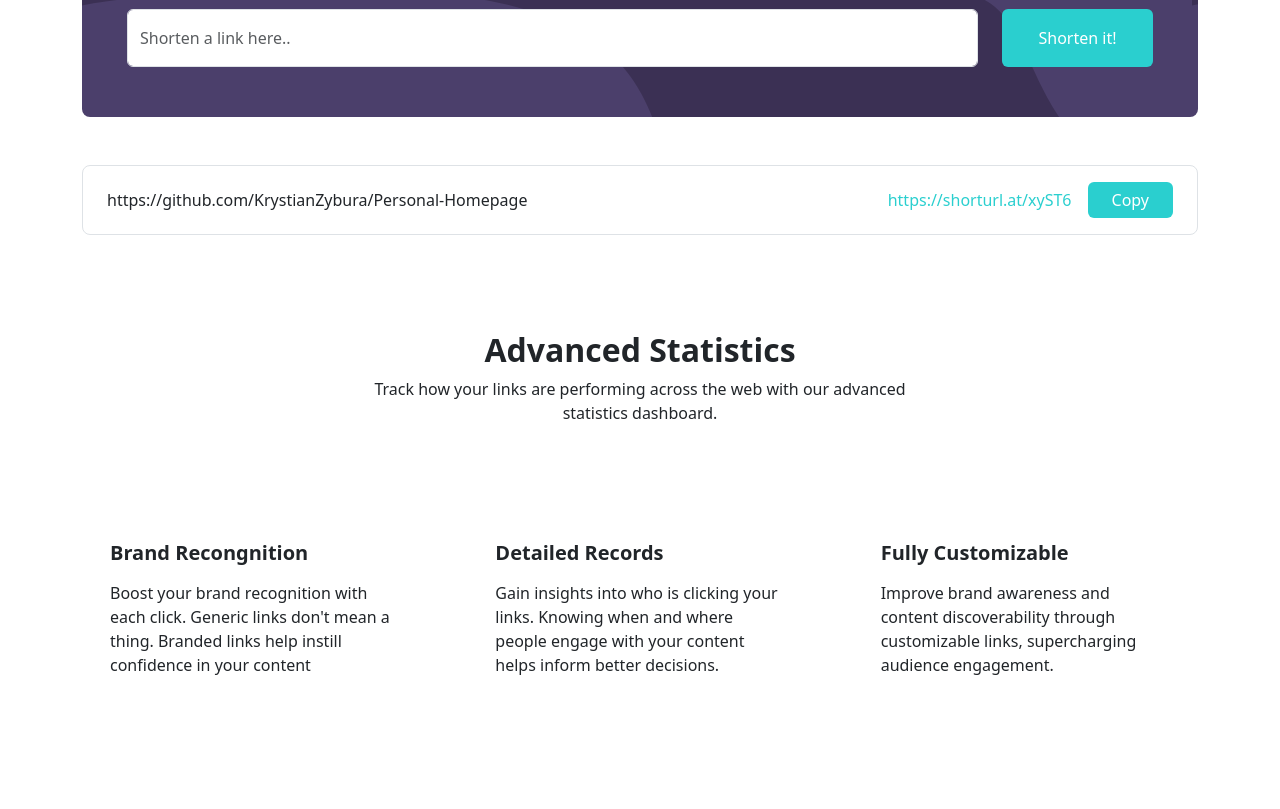
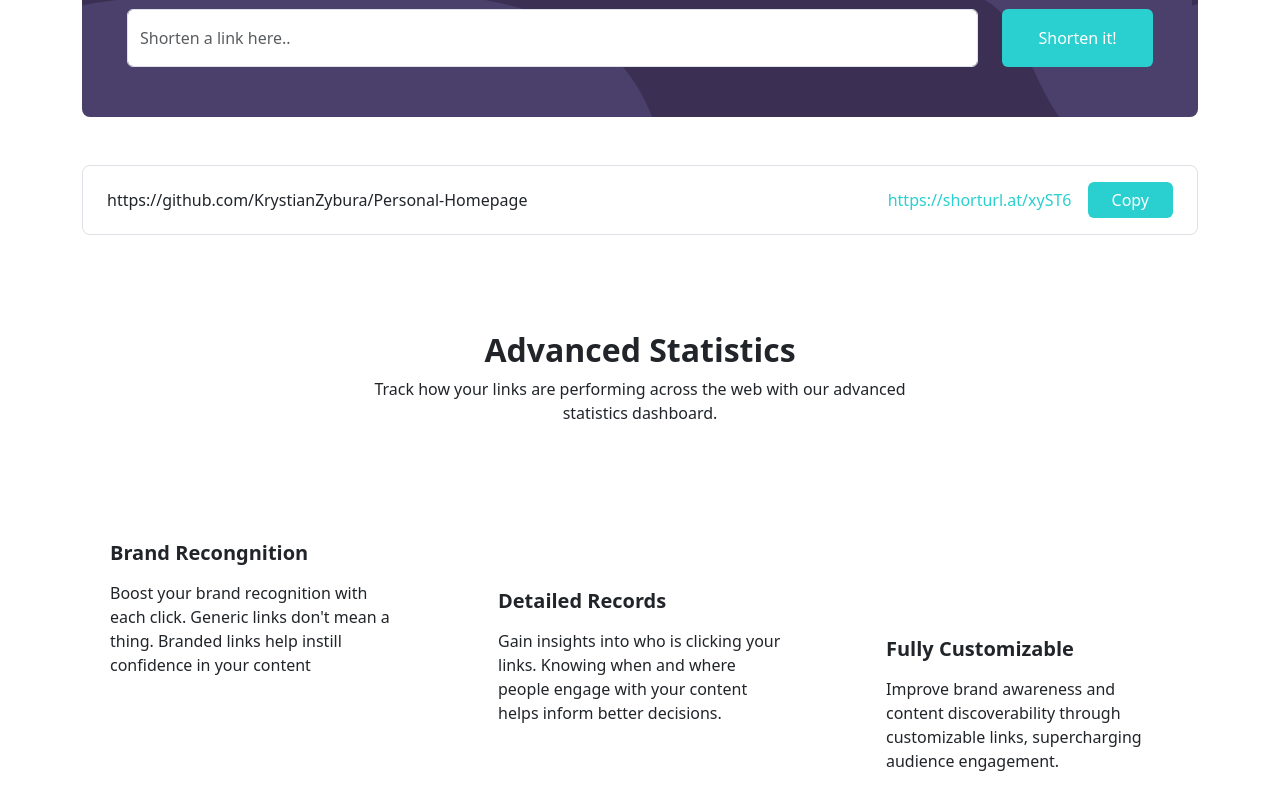
Before and after one commit to KrystianZybura/url-shortening-api-landing-page, a React (Vite) app: page / in a window 1280 px wide. Shown: the part 570-1379 px from the top of the page. Before the commit the page ends 1283 px from the top, so only its background shows below. Built offline with nearby package versions, Linux system fonts and the light colour scheme.

Commit message:
design for section with boxes adjusted

```diff
--- a/src/components/Statistics/index.tsx
+++ b/src/components/Statistics/index.tsx
@@ -12,16 +12,16 @@ const Statistics = () => (
       <h2 className="text-dark fw-bold">Advanced Statistics</h2>
       <p>{headingText}</p>
     </div>
-    <div className="row gap-3">
+    <div className="row gap-4">
       <Box className="col bg-white rounded-2">
         <h3 className="fw-bold text-dark fs-5 pb-2 mt-5">Brand Recongnition</h3>
         <p>{brandRecognitionText}</p>
       </Box>
-      <Box className="col bg-white rounded-2">
+      <Box className="col bg-white rounded-2 mt-5">
         <h3 className="fw-bold text-dark fs-5 pb-2 mt-5">Detailed Records</h3>
         <p>{detailedRecordsText}</p>
       </Box>
-      <Box className="col bg-white rounded-2">
+      <Box className="col bg-white rounded-2" $margin>
         <h3 className="fw-bold text-dark fs-5 pb-2 mt-5">Fully Customizable</h3>
         <p>{fullyCustomizableText}</p>
       </Box>
--- a/src/components/Statistics/styled.ts
+++ b/src/components/Statistics/styled.ts
@@ -1,5 +1,15 @@
-import styled from "styled-components";
+import styled, { css } from "styled-components";
 
-export const Box = styled.div`
+type MarginProp = {
+  $margin?: boolean;
+};
+
+export const Box = styled.div<MarginProp>`
   padding: 20px 40px;
+
+  ${({ $margin }) =>
+    $margin &&
+    css`
+      margin-top: 96px;
+    `}
 `;
```
